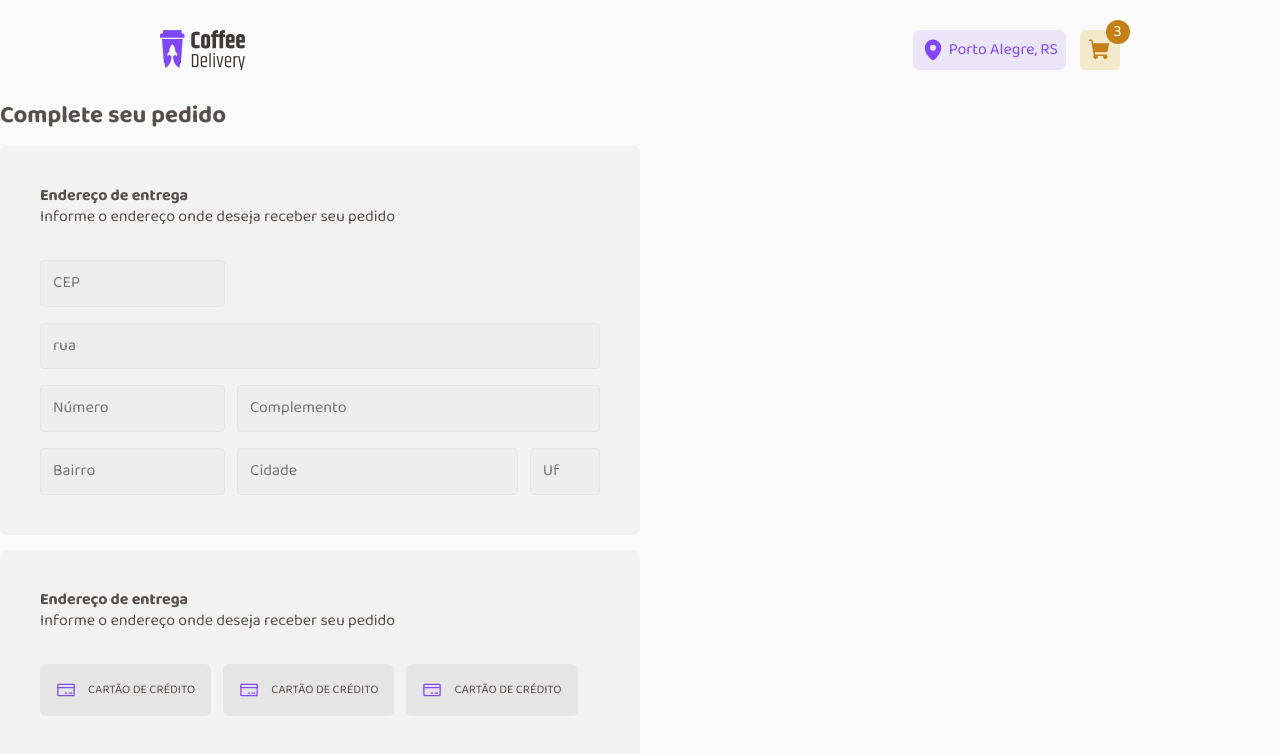
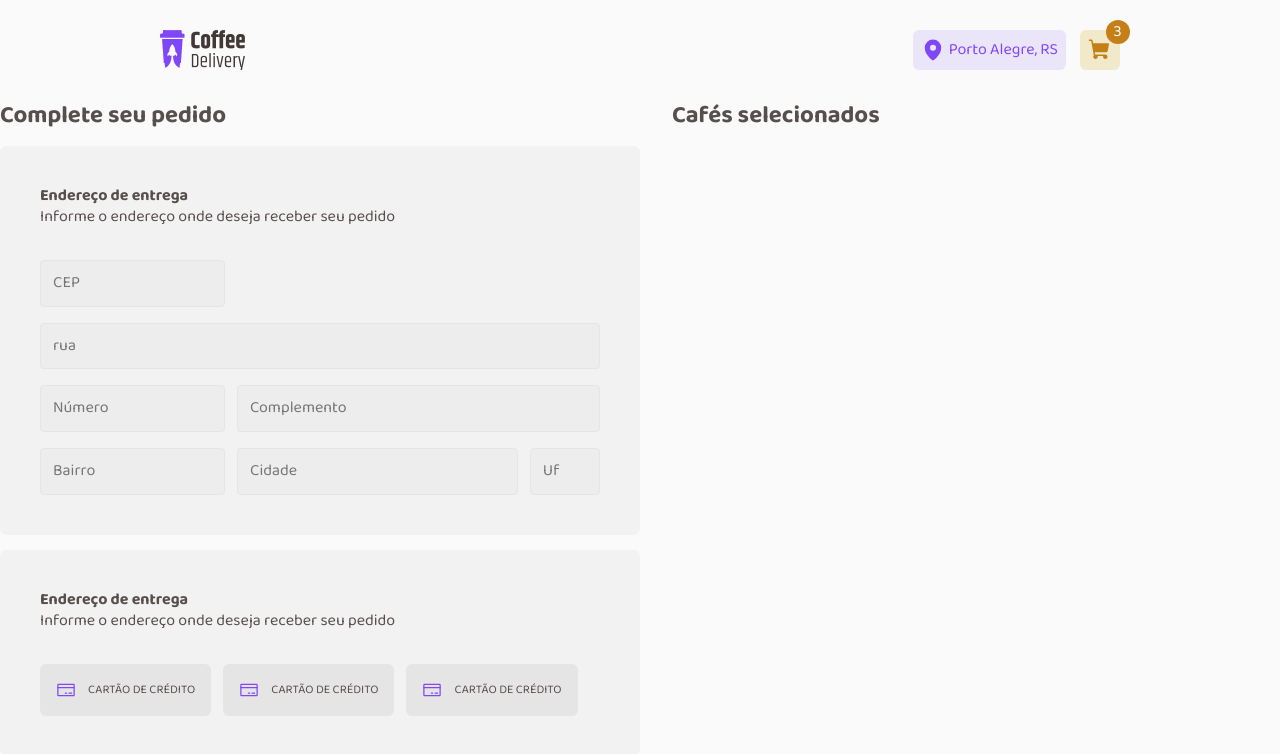
Before and after one commit to karendantas/coffee_delivery_reactjs, a React (Vite) app: page /checkout in a window 1280 px wide. Shown: the top 754 px of the page. Built offline with nearby package versions, Linux system fonts and the light colour scheme; the HTML template or start-up script is replaced by a standard one.

Commit message:
feat: start ProductCart Component

```diff
--- /dev/null
+++ b/src/components/ProductCart/index.tsx
@@ -0,0 +1,10 @@
+import { ProductCartContainer } from "./styles";
+
+
+export function ProductCart (){
+    return (
+        <ProductCartContainer>
+
+        </ProductCartContainer>
+    )
+}
--- /dev/null
+++ b/src/components/ProductCart/styles.ts
@@ -0,0 +1,17 @@
+import styled from 'styled-components';
+
+export const ProductCartContainer = styled.div`
+    width: 100%;
+
+    background-color: ${props => props.theme['base-card']};
+
+    border-bottom-left-radius: 36px;
+    border-top-right-radius: 36px;
+
+    display: flex;
+    flex-direction: column;
+    align-items: center;
+
+    margin-top: 0.9375rem;
+
+`;
--- a/src/pages/checkout/index.tsx
+++ b/src/pages/checkout/index.tsx
@@ -1,4 +1,5 @@
 import { AddressForm, PaymentForm } from '../../components/form';
+import { ProductCart } from '../../components/ProductCart';
 
 import { AddressFormContainer,
         CheckoutContainer,
@@ -9,8 +10,10 @@ export function Checkout(){
     return (
 
         <CheckoutContainer>
+            <form>
                 <div>
                     <h2>Complete seu pedido </h2>
+
                     <AddressFormContainer >
                         <InfosCotainer>
                             <h4>Endereço de entrega</h4>
@@ -30,6 +33,14 @@ export function Checkout(){
 
                     </PaymentFormContainer>
                 </div>
+
+                <div>
+                    <h2>Cafés selecionados </h2>
+                    <ProductCart>
+
+                    </ProductCart>
+                </div>
+            </form>
         </CheckoutContainer>
     )
 }
--- a/src/pages/checkout/styles.ts
+++ b/src/pages/checkout/styles.ts
@@ -4,8 +4,13 @@ export const CheckoutContainer = styled.div`
     width: 100%;
     height: 100vh;
 
-    display: grid;
-    grid-template-columns: 640px 1fr;
+    form{
+        display: grid;
+        grid-template-columns: 640px 1fr;
+        gap: 2rem;
+
+        justify-content: center;
+    }
 `;
 
 const BaseFormContainer = styled.div`
```
Lines whose indentation alone changed are shown as unchanged.
